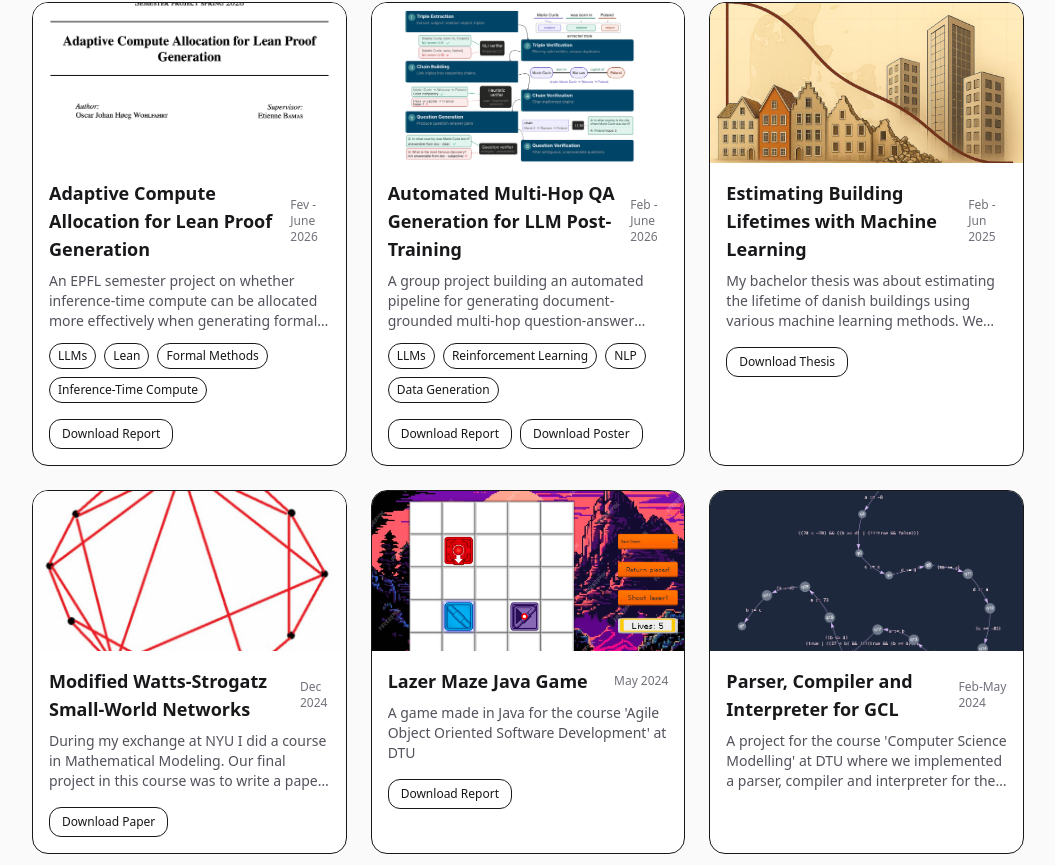
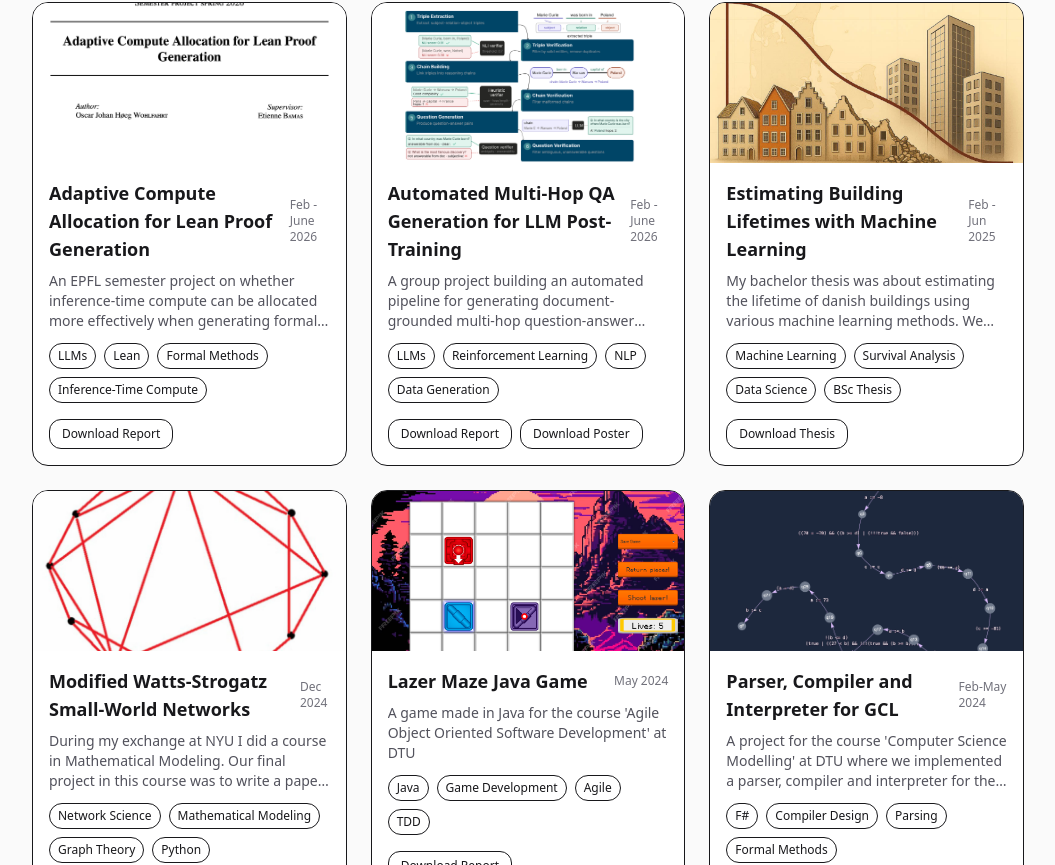
Before and after one commit to OscarWohlf/personal_website, a React (Vite) app: page /projects in a window 1280 px wide. Shown: the part 195-1060 px from the top of the page, without its empty margins (112-1167 px from the left). Built offline with nearby package versions, Linux system fonts and the light colour scheme.

Commit message:
updated projects

```diff
--- a/src/data/projects.ts
+++ b/src/data/projects.ts
@@ -22,7 +22,7 @@ export const projects: Project[] = [
   {
     slug: "lean-proof-generation",
     title: "Adaptive Compute Allocation for Lean Proof Generation",
-    date: "Fev - June 2026",
+    date: "Feb - June 2026",
     tags: ["LLMs", "Lean", "Formal Methods", "Inference-Time Compute"],
     description:
       "An EPFL semester project on whether inference-time compute can be allocated more effectively when generating formal Lean proofs with language models.",
@@ -74,6 +74,7 @@ export const projects: Project[] = [
     slug: "building-lifetimes",
     title: "Estimating Building Lifetimes with Machine Learning",
     date: "Feb - Jun 2025",
+    tags: ["Machine Learning", "Survival Analysis", "Data Science", "BSc Thesis"],
     description: "My bachelor thesis was about estimating the lifetime of danish buildings using various machine learning methods. We also created and implemented our own baseline method. The thesis can be downloaded in the link on this site. A more publishable paper is also on its way. Code is also available on request.",
     image: "/images/thesis_image.jpg",
     content: ["My bachelor thesis at DTU was about estimating the lifetime of Danish buildings using various machine learning methods. We also created and implemented our own baseline method. The thesis can be downloaded in the link on this site. A more publishable paper is also on the way. Our code used for data processing and model training is available on request.",
@@ -90,6 +91,7 @@ export const projects: Project[] = [
     slug: "small-world-networks",
     title: "Modified Watts-Strogatz Small-World Networks",
     date: "Dec 2024",
+    tags: ["Network Science", "Mathematical Modeling", "Graph Theory", "Python"],
     description:
       "During my exchange at NYU I did a course in Mathematical Modeling. Our final project in this course was to write a paper where we made a modification to a model presented in a paper of our choice. I chose to modify the Watts-Strogatz small-world network model. Both my paper and code are available through the links above.",
     image: "/images/small_world_image.jpg",
@@ -106,6 +108,7 @@ export const projects: Project[] = [
     slug: 'java-game',
     title: "Lazer Maze Java Game",
     date: "May 2024",
+    tags: ["Java", "Game Development", "Agile", "TDD"],
     description: "A game made in Java for the course 'Agile Object Oriented Software Development' at DTU",
     image: "/images/game_image.png",
     content: ["A game made in Java for the course 'Agile Object Oriented Software Development' at DTU. The game is a simple maze game where the player has to navigate a laser through a maze of mirrors. The game has a 30 level campaign mode, a online mode where you can play against other players and a sand-box mode where you can create your own levels.",
@@ -120,6 +123,7 @@ export const projects: Project[] = [
     slug: "gcl-project",
     title: "Parser, Compiler and Interpreter for GCL",
     date: "Feb-May 2024",
+    tags: ["F#", "Compiler Design", "Parsing", "Formal Methods"],
     description: "A project for the course 'Computer Science Modelling' at DTU where we implemented a parser, compiler and interpreter for the GCL programming language using F#.",
     image: "/images/gcl_image.png",
     content: ["A project for the course 'Computer Science Modelling' at DTU where we implemented a parser, compiler and interpreter for the Guarded Commands Language (GCL) programming language using F#. GCL is a compact programming language defined by Edsger Dijkstra, which is made to make it easy to write proofs for a program.",
@@ -130,6 +134,7 @@ export const projects: Project[] = [
     slug: "processor-simulator",
     title: "Processor Simulator in Python with Cache",
     date: "Nov - Dec 2024",
+    tags: ["Python", "Computer Architecture", "Caching", "Simulation"],
     description: "Another project I did during my exchange at NYU in a Computer Architecture class.",
     content: ["Another project I did during my exchange at NYU in a Computer Architecture class.",
               "You can read more about it in the GitHub repository linked above."],
```
